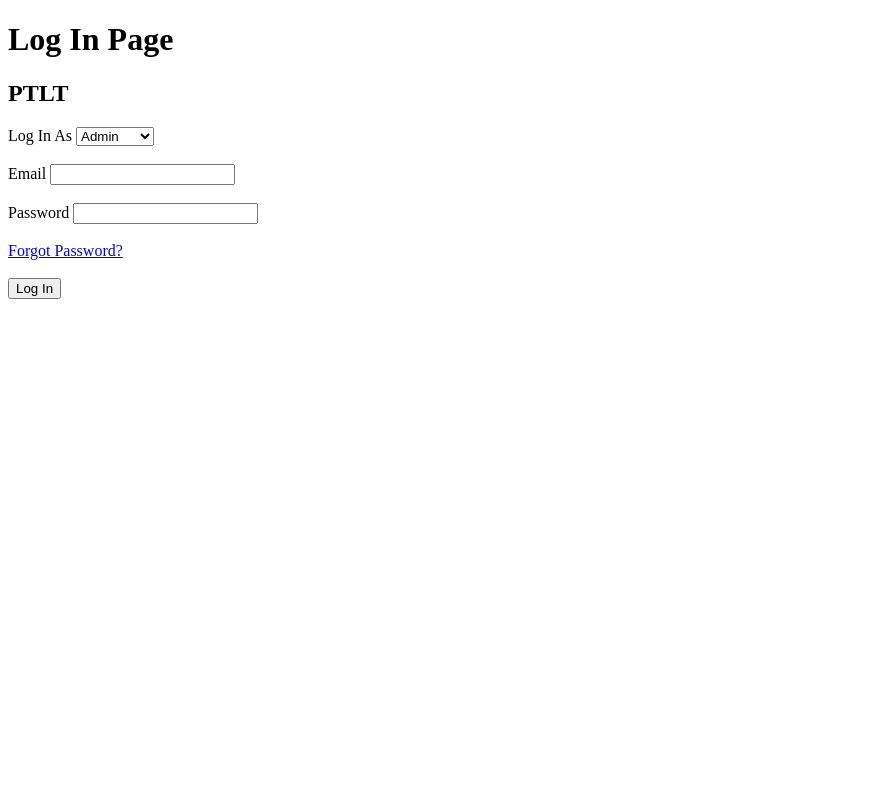
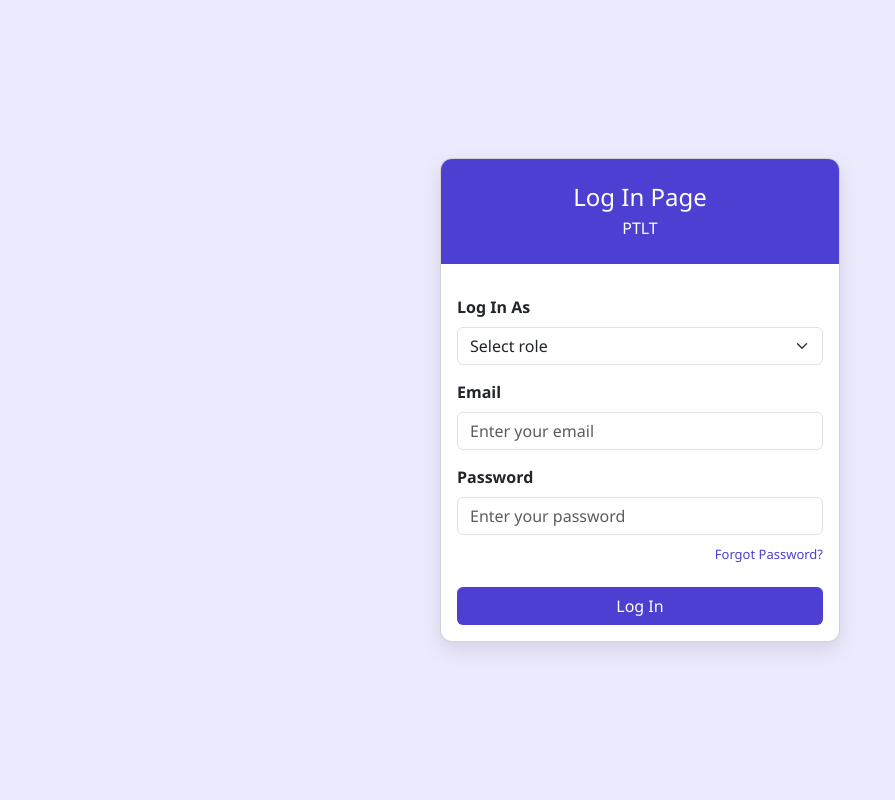
Before and after one commit to Lailebisnotavailable/PTLT---WebApp, a Django app: page / in a window 1280 px wide. Shown: the whole page, without its empty margins (0-895 px from the left). Run offline with Django 5.2, Linux system fonts and the light colour scheme.

Commit message:
Log In & Reset Password CSS created

```diff
--- a/PTLT/settings.py
+++ b/PTLT/settings.py
@@ -81,7 +81,7 @@ DATABASES = {
         'USER': 'root',
         'PASSWORD': '',
         'HOST': 'localhost',
-        'PORT': '3307',
+        'PORT': '3306',
     }
 }
 
--- a/PTLT_App/static/css/login.css
+++ b/PTLT_App/static/css/login.css
@@ -0,0 +1,51 @@
+/* Reset and base styles */
+body {
+    background-color: #eceafd;
+    font-family: 'Segoe UI', sans-serif;
+}
+
+/* Login card */
+.login-card {
+    border-radius: 12px;
+    overflow: hidden;
+    box-shadow: 0 8px 20px rgba(0, 0, 0, 0.1);
+}
+
+/* Header section */
+.login-header {
+    background-color: #4c3fd1;
+    color: white;
+    padding: 24px;
+    text-align: center;
+}
+
+/* Form labels */
+.form-label {
+    margin-top: 15px;
+    font-weight: 600;
+}
+
+/* Forgot password link */
+.forgot-password {
+    font-size: 13px;
+    text-align: right;
+    display: block;
+    margin-top: 10px;
+    margin-bottom: 15px;
+    color: #4c3fd1;
+    text-decoration: none;
+}
+
+.forgot-password:hover {
+    text-decoration: underline;
+}
+
+/* Login button */
+.btn-login {
+    background-color: #4c3fd1;
+    color: white;
+}
+
+.btn-login:hover {
+    background-color: #3c30a8;
+}
--- a/PTLT_App/templates/login.html
+++ b/PTLT_App/templates/login.html
@@ -1,41 +1,47 @@
+{% load static %}
+
 <!DOCTYPE html>
 <html lang="en">
 <head>
     <meta charset="UTF-8">
     <title>Log In Page</title>
+
+    <!-- Bootstrap 5 CDN -->
+    <link href="https://cdn.jsdelivr.net/npm/bootstrap@5.3.0/dist/css/bootstrap.min.css" rel="stylesheet">
+
+    <!-- Your custom CSS -->
+    <link rel="stylesheet" href="{% static 'css/login.css' %}">
 </head>
 <body>
 
-    <!-- Page Title -->
-    <h1 id="page_title">Log In Page</h1>
+<div class="container d-flex justify-content-center align-items-center vh-100">
+    <div class="card login-card w-100" style="max-width: 400px;">
+        <div class="login-header">
+            <h1 class="h4 mb-1">Log In Page</h1>
+            <p class="mb-0">PTLT</p>
+        </div>
+        <div class="card-body">
+            <form>
+                <label for="user_role" class="form-label">Log In As</label>
+                <select class="form-select" id="user_role" name="user_role">
+                    <option selected disabled>Select role</option>
+                    <option value="admin">Admin</option>
+                    <option value="instructor">Instructor</option>
+                </select>
 
-    <!-- System Name -->
-    <h2 id="system_name">PTLT</h2>
+                <label for="email_input" class="form-label">Email</label>
+                <input type="email" class="form-control" id="email_input" placeholder="Enter your email">
 
-    <!-- User Role -->
-    <label for="user_role">Log In As</label>
-    <select id="user_role" name="user_role">
-        <option value="admin">Admin</option>
-        <option value="instructor">Instructor</option>
-    </select>
-    <br><br>
+                <label for="password_input" class="form-label">Password</label>
+                <input type="password" class="form-control" id="password_input" placeholder="Enter your password">
 
-    <!-- Email -->
-    <label for="email_input">Email</label>
-    <input type="email" id="email_input" name="email_input">
-    <br><br>
+                <a href="{% url 'forgot_password' %}" class="forgot-password">Forgot Password?</a>
 
-    <!-- Password -->
-    <label for="password_input">Password</label>
-    <input type="password" id="password_input" name="password_input">
-    <br><br>
-
-    <!-- Forgot Password Link -->
-    <a href="#" id="forgot_password_link">Forgot Password?</a>
-    <br><br>
-
-    <!-- Login Button -->
-    <button type="submit" id="login_button">Log In</button>
+                <button type="submit" class="btn btn-login w-100 mt-2">Log In</button>
+            </form>
+        </div>
+    </div>
+</div>
 
 </body>
 </html>
--- a/PTLT_App/urls.py
+++ b/PTLT_App/urls.py
@@ -3,6 +3,7 @@ from . import views
 
 urlpatterns = [
     path('', views.login, name='login'),
+    path('forgot_password', views.forgot_password, name='forgot_password'),
     path('student_attendance_records', views.student_attendance_records, name='student_attendance_records'),
     path('schedule', views.schedule, name='schedule'),
     path('account_management', views.account_management, name='account_management'),
--- a/PTLT_App/views.py
+++ b/PTLT_App/views.py
@@ -3,6 +3,9 @@ from django.shortcuts import render
 
 def login(request):
     return render(request, 'login.html')
+
+def forgot_password(request):
+    return render(request, 'forgot_password.html')
 
 def student_attendance_records(request):
     return render(request, 'student_attendance_records.html')
```
Also changed, not shown: PTLT_App/templates/forgot_password.html (added, +27 -0 lines), 1 other file.
